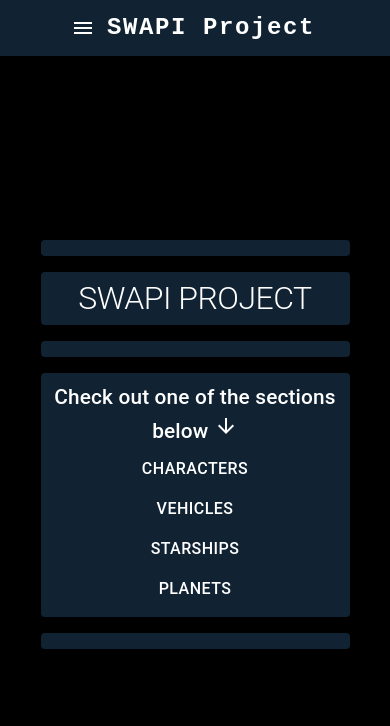
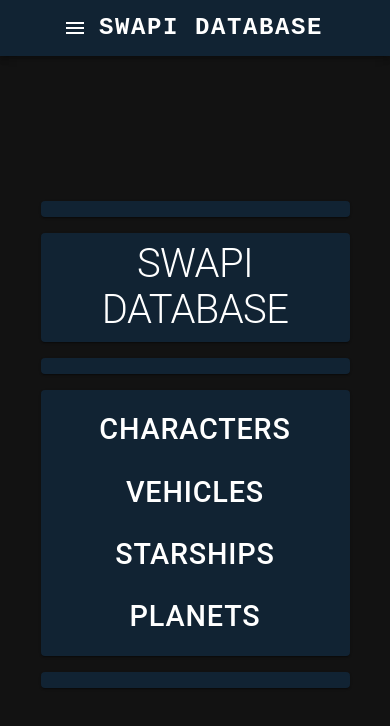
Before and after one commit to CiaranRG/StaticSWAPISite, a React (Vite) app in the folder frontend/: page / in a window 390 px wide. Shown: the top 726 px of the page. Built offline with nearby package versions, Linux system fonts and the light colour scheme.

Commit message:
Data Categories page is responsive

```diff
--- a/frontend/src/App.tsx
+++ b/frontend/src/App.tsx
@@ -21,7 +21,11 @@
       <CssBaseline/>
       <GlobalStyles
         styles={{
-          body: { backgroundColor: "black" }
+          body: {
+            // backgroundImage: "url('https://images.unsplash.com/photo-1506318137071-a8e063b4bec0?ixlib=rb-4.0.3&ixid=M3wxMjA3fDB8MHxwaG90by1wYWdlfHx8fGVufDB8fHx8fA%3D%3D&auto=format&fit=crop&w=2093&q=80')",
+            // background: 'linear-gradient(to right, #9B9B9B, #9B9B9B)'
+            background: '#121212'
+          }
         }}
       />
       <Router>
--- a/frontend/src/Navbar/Navbar.tsx
+++ b/frontend/src/Navbar/Navbar.tsx
@@ -39,7 +39,12 @@
   }, [navigate])
 
   return (
-    <AppBar position="static" sx={{ background: '#112333' }}>
+    <AppBar position="static" sx={{
+      // backgroundImage: "URL('https://images.unsplash.com/photo-1513628253939-010e64ac66cd?ixlib=rb-4.0.3&ixid=M3wxMjA3fDB8MHxwaG90by1wYWdlfHx8fGVufDB8fHx8fA%3D%3D&auto=format&fit=crop&w=1500&q=80')",
+      // backgroundSize: 'cover', backgroundPosition: 'center',
+      backgroundColor: '#112333'
+      }}>
+
       <Container maxWidth="md" sx={{display: 'flex', justifyContent: 'center'}}>
         <Toolbar disableGutters>
           {/* <Typography
@@ -116,7 +121,7 @@
               fontSize: {sm: '2rem'}
             }}
           >
-            SWAPI Project
+            SWAPI DATABASE
           </Typography>
           <Box sx={{ flexGrow: 1, display: { xs: 'none', md: 'flex' }}}>
             {pages.map((page) => (
--- a/frontend/src/Pages/CharactersPage.tsx
+++ b/frontend/src/Pages/CharactersPage.tsx
@@ -64,7 +64,10 @@
             // Turn this whole section into a grid layout to better style things
             <Box sx={{display: 'flex', alignItems: 'center', justifyContent: 'center', fontSize: '3rem', flexDirection: 'column', mt: 3}}>
             <Typography component="h1" variant='h1' sx={{mb: 4, textAlign: 'center', border: '2px solid white', marginBottom: '30px', padding: '20px', borderRadius: '10px', color: 'white',
-            backgroundColor: '#112333'}}>Characters</Typography>
+            backgroundImage: "URL('https://images.unsplash.com/photo-1513628253939-010e64ac66cd?ixlib=rb-4.0.3&ixid=M3wxMjA3fDB8MHxwaG90by1wYWdlfHx8fGVufDB8fHx8fA%3D%3D&auto=format&fit=crop&w=1500&q=80')",
+            backgroundSize: 'cover',
+            fontSize: {xs: '2.3rem', sm: '4rem', md: '5rem', lg: '6rem'},
+            }}>CHARACTERS</Typography>
             <Grid container spacing={0}>
             {
                 isLoading ?
@@ -72,9 +75,12 @@
                     <CircularProgress size={'4rem'}/>
                 </Box>:
                 charactersDB.map((character, index) => (
-                    <Grid md={4} sx={{display: 'flex', justifyContent: 'center'}}>
-                        <Box key={character.url} style={{textAlign: 'center', border: '2px solid white', marginBottom: '50px', padding: '20px', borderRadius: '10px', color: 'white',
-                        backgroundColor: '#112333', maxWidth: '400px', minWidth: '400px', display: 'flex', flexDirection: 'column', alignItems: 'center', justifyContent: 'center'}}>
+                    <Grid xs={12} sm={12} md={6} lg={4} xl={3} sx={{display: 'flex', justifyContent: 'center', mt: {xs: '10px', sm: '20px', md: '30px'}}}>
+                        <Box key={character.url}
+                        sx={{textAlign: 'center', border: '2px solid white', marginBottom: '50px', padding: '20px', borderRadius: '10px', color: 'white',
+                        backgroundImage: "URL('https://images.unsplash.com/photo-1513628253939-010e64ac66cd?ixlib=rb-4.0.3&ixid=M3wxMjA3fDB8MHxwaG90by1wYWdlfHx8fGVufDB8fHx8fA%3D%3D&auto=format&fit=crop&w=1500&q=80')",
+                        backgroundSize: 'cover',
+                        width: {xs: '290px', sm: '450px', md: '370px', lg: '340px',xl: '360px'}, display: 'flex', flexDirection: 'column', alignItems: 'center', justifyContent: 'center'}}>
                         <Typography component="h3" variant='h3' sx={{mb: 2, textTransform: 'capitalize'}}>{character.name}</Typography>
                         <Typography component="h6" variant='h6' sx={{mb: 2, textTransform: 'capitalize'}}>Height: {character.height}</Typography>
                         <Typography component="h6" variant='h6' sx={{mb: 2, textTransform: 'capitalize'}}>Birth Year: {character.birth_year}</Typography>
--- a/frontend/src/Pages/Homepage.tsx
+++ b/frontend/src/Pages/Homepage.tsx
@@ -3,11 +3,13 @@
 import { styled } from '@mui/material/styles';
 import Typography from '@mui/material/Typography';
 import Button from '@mui/material/Button';
-import ArrowDownwardIcon from '@mui/icons-material/ArrowDownward';
 import { useEffect } from 'react'
+import { Link } from 'react-router-dom';
 
 const Item = styled(Paper)(({ theme }) => ({
     backgroundColor: '#112333',
+    // backgroundImage: "URL('https://images.unsplash.com/photo-1513628253939-010e64ac66cd?ixlib=rb-4.0.3&ixid=M3wxMjA3fDB8MHxwaG90by1wYWdlfHx8fGVufDB8fHx8fA%3D%3D&auto=format&fit=crop&w=1500&q=80')",
+    // backgroundSize: 'cover', backgroundPosition: 'center',
     ...theme.typography.body2,
     padding: theme.spacing(1),
     textAlign: 'center',
@@ -26,8 +28,8 @@
             </Grid>
             <Grid xs={10} columns={16}>
                 <Item>
-                <Typography component={'h1'} variant='h1' sx={{fontSize: { xs: '2rem', sm:'3.5rem', md: '5rem', lg: '6rem', xl: '9rem'}}}>
-                    SWAPI PROJECT</Typography>
+                <Typography component={'h1'} variant='h1' sx={{fontSize: { xs: '2.5rem', sm:'4rem', md: '8rem', lg: '6rem', xl: '7rem'}}}>
+                    SWAPI DATABASE</Typography>
                 </Item>
             </Grid>
             <Grid xs={10} columns={16} sx={{margin: 0}}>
@@ -36,19 +38,24 @@
             </Grid>
             <Grid xs={10} columns={16}>
                 <Item sx={{display: {xs: 'flex', md: 'block'}, flexDirection: 'column', justifyContent: 'center', textAlign: 'center'}}>
-                    {/* Fix the arrow so its more centered */}
-                    <Typography component={'h6'} variant='h6' sx={{fontSize: { xs: '1.3rem', sm: '1.6rem', md: '1.5rem', lg: '2rem', xl: '2rem'}}}>
-                        Check out one of the sections below <ArrowDownwardIcon/></Typography>
-                    <Button variant="text" href='/characters' sx={{color: 'white', fontSize: { xs: '1rem', sm: '1.8rem', md: '1.5rem', lg: '2rem', xl: '2rem'}}}>
+                    <Link to="/characters" style={{ textDecoration: 'none' }}>
+                        <Button variant="text" href='/characters' sx={{color: 'white', fontSize: { xs: '1.8rem', sm: '2rem', md: '3rem', lg: '2rem', xl: '2rem'}}}>
                             Characters</Button>
-                    <Button variant="text" href='/vehicles' sx={{color: 'white', fontSize: { xs: '1rem', sm: '1.8rem', md: '1.5rem', lg: '2rem', xl: '2rem'}, mr: {md: 2, sm: 0},
+                    </Link>
+                    <Link to="/vehicles" style={{ textDecoration: 'none' }}>
+                        <Button variant="text" href='/vehicles' sx={{color: 'white', fontSize: { xs: '1.8rem', sm: '2rem', md: '3rem', lg: '2rem', xl: '2rem'}, mr: {md: 2, sm: 0},
                             ml: {md: 2, sm: 0}}}>
                             Vehicles</Button>
-                    <Button variant="text" href='starships' sx={{color: 'white', fontSize: { xs: '1rem', sm: '1.8rem', md: '1.5rem', lg: '2rem', xl: '2rem'},
+                    </Link>
+                    <Link to="/starships" style={{ textDecoration: 'none' }}>
+                        <Button variant="text" href='starships' sx={{color: 'white', fontSize: { xs: '1.8rem', sm: '2rem', md: '3rem', lg: '2rem', xl: '2rem'},
                             mr: {md: 2, sm: 0}, ml: {md: 1, sm: 0}}}>
                             Starships</Button>
-                    <Button variant="text" href='planets' sx={{color: 'white', fontSize: { xs: '1rem', sm: '1.8rem', md: '1.5rem', lg: '2rem', xl: '2rem'}}}>
+                    </Link>
+                    <Link to="/planets" style={{ textDecoration: 'none' }}>
+                        <Button variant="text" href='planets' sx={{color: 'white', fontSize: { xs: '1.8rem', sm: '2rem', md: '3rem', lg: '2rem', xl: '2rem'}}}>
                             Planets</Button>
+                    </Link>
                 </Item>
             </Grid>
             <Grid xs={10} columns={16} sx={{margin: 0}}>
--- a/frontend/src/Pages/PlanetsPage.tsx
+++ b/frontend/src/Pages/PlanetsPage.tsx
@@ -62,7 +62,10 @@
        // Turn this whole section into a grid layout to better style things
         <Box sx={{display: 'flex', alignItems: 'center', justifyContent: 'center', fontSize: '3rem', flexDirection: 'column', mt: 3}}>
             <Typography component="h1" variant='h1' sx={{mb: 4, textAlign: 'center', border: '2px solid white', marginBottom: '30px', padding: '20px', borderRadius: '10px', color: 'white',
-            backgroundColor: '#112333'}}>Planets</Typography>
+            backgroundImage: "URL('https://images.unsplash.com/photo-1513628253939-010e64ac66cd?ixlib=rb-4.0.3&ixid=M3wxMjA3fDB8MHxwaG90by1wYWdlfHx8fGVufDB8fHx8fA%3D%3D&auto=format&fit=crop&w=1500&q=80')",
+            backgroundSize: 'cover',
+            fontSize: {xs: '2.3rem', sm: '4rem', md: '5rem', lg: '6rem'},
+            }}>PLANETS</Typography>
             <Grid container spacing={0}>
             {
                 isLoading ?
@@ -70,9 +73,12 @@
                     <CircularProgress size={'4rem'}/>
                 </Box>:
                 planetsDB.map((planet, index) => (
-                    <Grid md={4} sx={{display: 'flex', justifyContent: 'center'}}>
-                        <Box key={planet.url} style={{textAlign: 'center', border: '2px solid white', marginBottom: '50px', padding: '20px', borderRadius: '10px', color: 'white',
-                        backgroundColor: '#112333', maxWidth: '400px', minWidth: '400px', display: 'flex', flexDirection: 'column', alignItems: 'center', justifyContent: 'center'}}>
+                    <Grid xs={12} sm={12} md={6} lg={4} xl={3} sx={{display: 'flex', justifyContent: 'center', mt: {xs: '10px', sm: '20px', md: '30px'}}}>
+                        <Box key={planet.url}
+                        sx={{textAlign: 'center', border: '2px solid white', marginBottom: '50px', padding: '20px', borderRadius: '10px', color: 'white',
+                        backgroundImage: "URL('https://images.unsplash.com/photo-1513628253939-010e64ac66cd?ixlib=rb-4.0.3&ixid=M3wxMjA3fDB8MHxwaG90by1wYWdlfHx8fGVufDB8fHx8fA%3D%3D&auto=format&fit=crop&w=1500&q=80')",
+                        backgroundSize: 'cover',
+                        width: {xs: '290px', sm: '450px', md: '400px', lg: '360px',xl: '360px'}, display: 'flex', flexDirection: 'column', alignItems: 'center', justifyContent: 'center'}}>
                         <Typography component="h3" variant='h3' sx={{mb: 2, textTransform: 'capitalize'}}>{planet.name}</Typography>
                         <Typography component="h6" variant='h6' sx={{mb: 2, textTransform: 'capitalize'}}>Climate: {planet.climate}</Typography>
                         <Typography component="h6" variant='h6' sx={{mb: 2, textTransform: 'capitalize'}}>Terrain: {planet.terrain}</Typography>
--- a/frontend/src/Pages/ShowPage.tsx
+++ b/frontend/src/Pages/ShowPage.tsx
@@ -60,41 +60,40 @@
         urlPath = `https://swapi.dev/api/starships/${starshipId}`
     }
     // Used to change the title to either be loading or the name of the item
-    // useEffect(() => {
-    //     if (isLoading) {
-    //         document.title = 'Loading...';
-    //     } else {
-    //         document.title = item.name;
-    //     }
-    // }, [isLoading, item.name]);
+    useEffect(() => {
+        if (isLoading) {
+            document.title = 'Loading...';
+        } else {
+            document.title = item.name;
+        }
+    }, [isLoading, item.name]);
     useEffect(() => {
         // Creating an abortController to pass to the fetch call
         const controller = new AbortController();
         const signal = controller.signal;
         const fetchData = async () => {
-            console.log("Inside FetchData Function")
-            console.log(urlPath)
             try {
                 const response = await fetch(urlPath, { signal });
                 const result = await response.json();
-                console.log(result)
                 // If the response from the server was not between 200-299 this is error is thrown
                 if (!response.ok) {
                     throw new Error('Connection Error!');
                 } else {
                     setItem(result);
-                    console.log(item)
                     setIsloading(false);
                 }
             } catch (error) {
-                console.log(error)
-                // navigate('/error', { state: { error } });
+                if (error instanceof Error && error.name === 'AbortError') {
+                    console.log('Fetch Aborted');
+                } else {
+                    navigate('/error', {state: { error }})
+                }
             }
         };
         fetchData();
         // Using the cleanup function from react to send an abort to the signal
         return () => {
-            // controller.abort();
+            controller.abort();
         };
     }, [navigate, urlPath]); // Dependency array for the useEffect hook
 
@@ -102,7 +101,9 @@
     return(
         <Box sx={{display: 'flex', alignItems: 'center', justifyContent: 'center', fontSize: '3rem', flexDirection: 'column', mt: 3}}>
             <Typography component="h1" variant='h1' sx={{mb: 4, textAlign: 'center', border: '2px solid white', marginBottom: '30px', padding: '20px', borderRadius: '10px', color: 'white',
-            backgroundColor: '#112333'}}>{isLoading ? 'Loading...' : item.name}</Typography>
+            backgroundImage: "URL('https://images.unsplash.com/photo-1513628253939-010e64ac66cd?ixlib=rb-4.0.3&ixid=M3wxMjA3fDB8MHxwaG90by1wYWdlfHx8fGVufDB8fHx8fA%3D%3D&auto=format&fit=crop&w=1500&q=80')",
+            backgroundSize: 'cover',
+            }}>{isLoading ? 'Loading...' : item.name}</Typography>
             {
                 isLoading ?
                 <Box sx={{display: 'flex', alignItems: 'center',height: '55vh', mt: '10',}}>
@@ -111,7 +112,10 @@
                 (
                 <Box>
                     <Box sx={{display: 'flex', flexDirection: 'column', justifyContent: 'center', mb: 4, textAlign: 'center', border: '2px solid white', marginBottom: '30px', padding: '20px',
-                    borderRadius: '10px', color: 'white', backgroundColor: '#112333'}}>
+                    borderRadius: '10px', color: 'white',
+                    backgroundImage: "URL('https://images.unsplash.com/photo-1513628253939-010e64ac66cd?ixlib=rb-4.0.3&ixid=M3wxMjA3fDB8MHxwaG90by1wYWdlfHx8fGVufDB8fHx8fA%3D%3D&auto=format&fit=crop&w=1500&q=80')",
+                    backgroundSize: 'cover',
+                    }}>
                         {item.height &&
                             <Typography component="h3" variant="h3" sx={{ mb: 2, color: 'white', textTransform: 'capitalize'}}>Height: {item.height}cm</Typography>
                         }
--- a/frontend/src/Pages/StarshipsPage.tsx
+++ b/frontend/src/Pages/StarshipsPage.tsx
@@ -53,7 +53,7 @@
             }
             catch (error: unknown) {
                 if (error instanceof Error && error.name === 'AbortError') {
-                    console.log('Fetch aborted');
+                    console.log('');
                 } else {
                     navigate('/error', {state: { error }})
                 }
@@ -67,7 +67,10 @@
     return(
         <Box sx={{display: 'flex', alignItems: 'center', justifyContent: 'center', fontSize: '3rem', flexDirection: 'column', mt: 3}}>
             <Typography component="h1" variant='h1' sx={{mb: 4, textAlign: 'center', border: '2px solid white', marginBottom: '30px', padding: '20px', borderRadius: '10px', color: 'white',
-            backgroundColor: '#112333'}}>Starships</Typography>
+            backgroundImage: "URL('https://images.unsplash.com/photo-1513628253939-010e64ac66cd?ixlib=rb-4.0.3&ixid=M3wxMjA3fDB8MHxwaG90by1wYWdlfHx8fGVufDB8fHx8fA%3D%3D&auto=format&fit=crop&w=1500&q=80')",
+            backgroundSize: 'cover',
+            fontSize: {xs: '3rem', sm: '4rem', md: '5rem', lg: '6rem'},
+            }}>STARSHIPS</Typography>
             <Grid container spacing={0}>
             {
                 isLoading ?
@@ -76,12 +79,14 @@
                 </Box>:
                 // Adding an index so it has a numbered key
                 starshipsDB.map((starship, index) => (
-                    <Grid md={4} sx={{display: 'flex', justifyContent: 'center'}}>
-                        <Box key={starship.url} style={{textAlign: 'center', border: '2px solid white', marginBottom: '50px', padding: '20px', borderRadius: '10px', color: 'white',
-                        backgroundColor: '#112333', maxWidth: '400px', minWidth: '400px', display: 'flex', flexDirection: 'column', alignItems: 'center', justifyContent: 'center'}}>
+                    <Grid xs={12} sm={12} md={6} lg={4} xl={3} sx={{display: 'flex', justifyContent: 'center', mt: {xs: '10px', sm: '20px', md: '30px'}}}>
+                        <Box key={starship.url}
+                        sx={{textAlign: 'center', border: '2px solid white', marginBottom: '50px', padding: '20px', borderRadius: '10px', color: 'white',
+                        backgroundImage: "URL('https://images.unsplash.com/photo-1513628253939-010e64ac66cd?ixlib=rb-4.0.3&ixid=M3wxMjA3fDB8MHxwaG90by1wYWdlfHx8fGVufDB8fHx8fA%3D%3D&auto=format&fit=crop&w=1500&q=80')",
+                        backgroundSize: 'cover',
+                        width: {xs: '290px', sm: '400px',md: '400px', lg: '370px', xl: '360px'}, display: 'flex', flexDirection: 'column', alignItems: 'center', justifyContent: 'center'}}>
                             <Typography component="h3" variant='h3' sx={{mb: 2, textTransform: 'capitalize'}}>{starship.name}</Typography>
                             <Typography component="h6" variant='h6' sx={{mb: 2, textTransform: 'capitalize'}}>Model: {starship.model}</Typography>
-                            <Typography component="h6" variant='h6' sx={{mb: 2, textTransform: 'capitalize'}}>Manufacturer: {starship.manufacturer}</Typography>
                             <Typography component="h6" variant='h6' sx={{mb: 2, textTransform: 'capitalize'}}>Crew: {starship.crew}</Typography>
                             <Typography component="h6" variant='h6' sx={{mb: 2, textTransform: 'capitalize'}}>Passengers: {starship.passengers}</Typography>
                             <Button variant="contained" href={`/starships/${index + 2}`}>View More</Button>
--- a/frontend/src/Pages/VehiclesPage.tsx
+++ b/frontend/src/Pages/VehiclesPage.tsx
@@ -68,7 +68,10 @@
     return(
         <Box sx={{display: 'flex', alignItems: 'center', justifyContent: 'center', fontSize: '3rem', flexDirection: 'column', mt: 3}}>
             <Typography component="h1" variant='h1' sx={{mb: 4, textAlign: 'center', border: '2px solid white', marginBottom: '30px', padding: '20px', borderRadius: '10px', color: 'white',
-            backgroundColor: '#112333'}}>Vehicles</Typography>
+            backgroundImage: "URL('https://images.unsplash.com/photo-1513628253939-010e64ac66cd?ixlib=rb-4.0.3&ixid=M3wxMjA3fDB8MHxwaG90by1wYWdlfHx8fGVufDB8fHx8fA%3D%3D&auto=format&fit=crop&w=1500&q=80')",
+            backgroundSize: 'cover',
+            fontSize: {xs: '3rem', sm: '4rem', md: '5rem', lg: '6rem'},
+            }}>VEHICLES</Typography>
             <Grid container spacing={0}>
             {
                 isLoading ?
@@ -76,9 +79,12 @@
                     <CircularProgress size={'4rem'}/>
                 </Box>:
                 vehiclesDB.map((vehicle, index) => (
-                    <Grid md={4} sx={{display: 'flex', justifyContent: 'center'}}>
-                        <Box key={vehicle.url} style={{textAlign: 'center', border: '2px solid white', marginBottom: '50px', padding: '20px', borderRadius: '10px', color: 'white',
-                        backgroundColor: '#112333', maxWidth: '400px', minWidth: '400px', display: 'flex', flexDirection: 'column', alignItems: 'center', justifyContent: 'center'}}>
+                    <Grid xs={12} sm={6} md={4} lg={3} sx={{display: 'flex', justifyContent: 'center', mt: {xs: '10px', sm: '20px', md: '30px'}}}>
+                        <Box key={vehicle.url}
+                        sx={{textAlign: 'center', border: '2px solid white', marginBottom: '50px', padding: '20px', borderRadius: '10px', color: 'white',
+                        backgroundImage: "URL('https://images.unsplash.com/photo-1513628253939-010e64ac66cd?ixlib=rb-4.0.3&ixid=M3wxMjA3fDB8MHxwaG90by1wYWdlfHx8fGVufDB8fHx8fA%3D%3D&auto=format&fit=crop&w=1500&q=80')",
+                        backgroundSize: 'cover',
+                        width: {xs: '290px', lg: '290px',xl: '360px'}, display: 'flex', flexDirection: 'column', alignItems: 'center', justifyContent: 'center'}}>
                             <Typography component="h4" variant='h4' sx={{mb: 2, textTransform: 'capitalize'}}>{vehicle.name}</Typography>
                             <Typography component="h6" variant='h6' sx={{mb: 2, textTransform: 'capitalize'}}>Model: {vehicle.model}</Typography>
                             <Typography component="h6" variant='h6' sx={{mb: 2, textTransform: 'capitalize'}}>Manufacturer: {vehicle.manufacturer}</Typography>
```
Also changed, not shown: 1 other file (tests, documents, lock files or other folders). Lines whose indentation alone changed are shown as unchanged.
